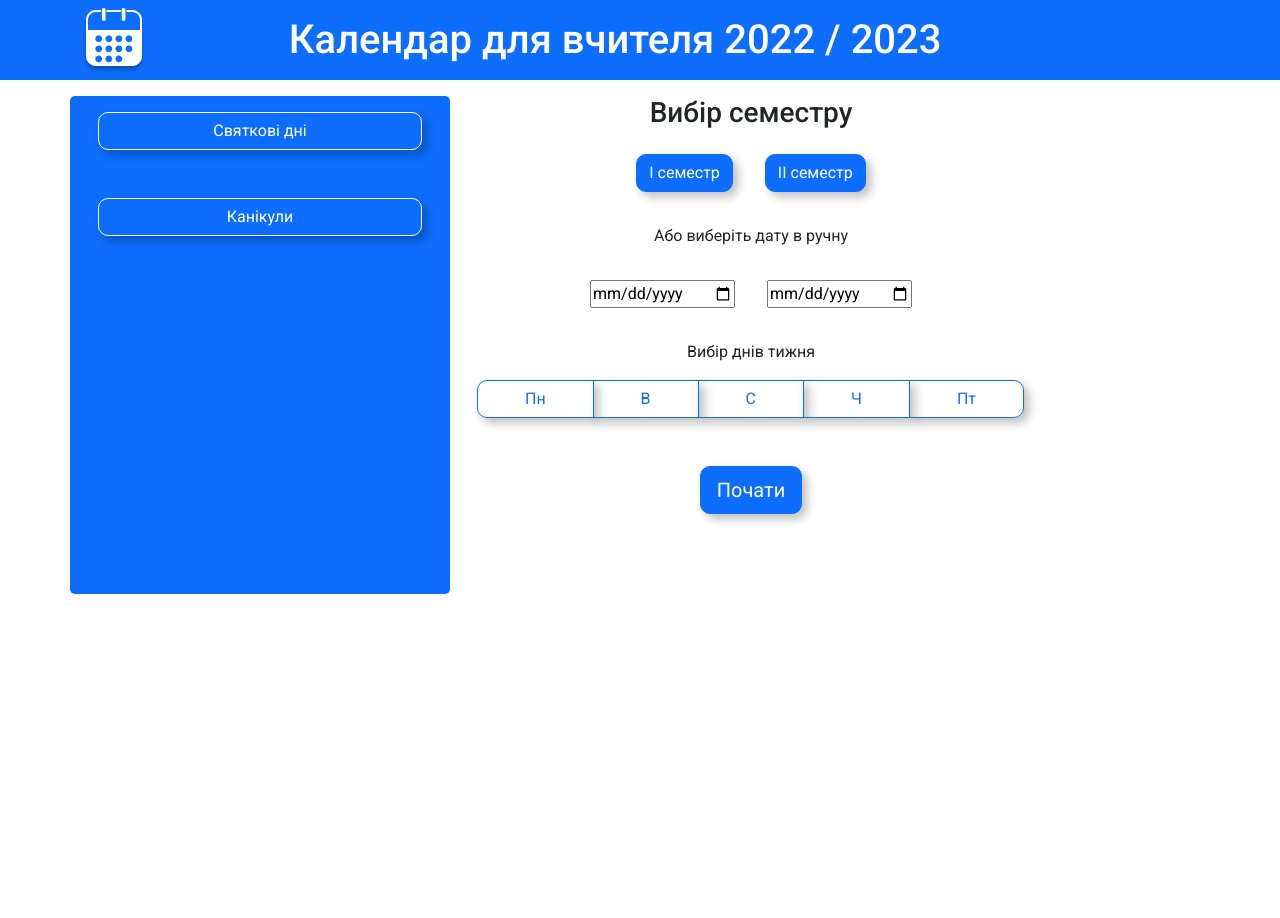
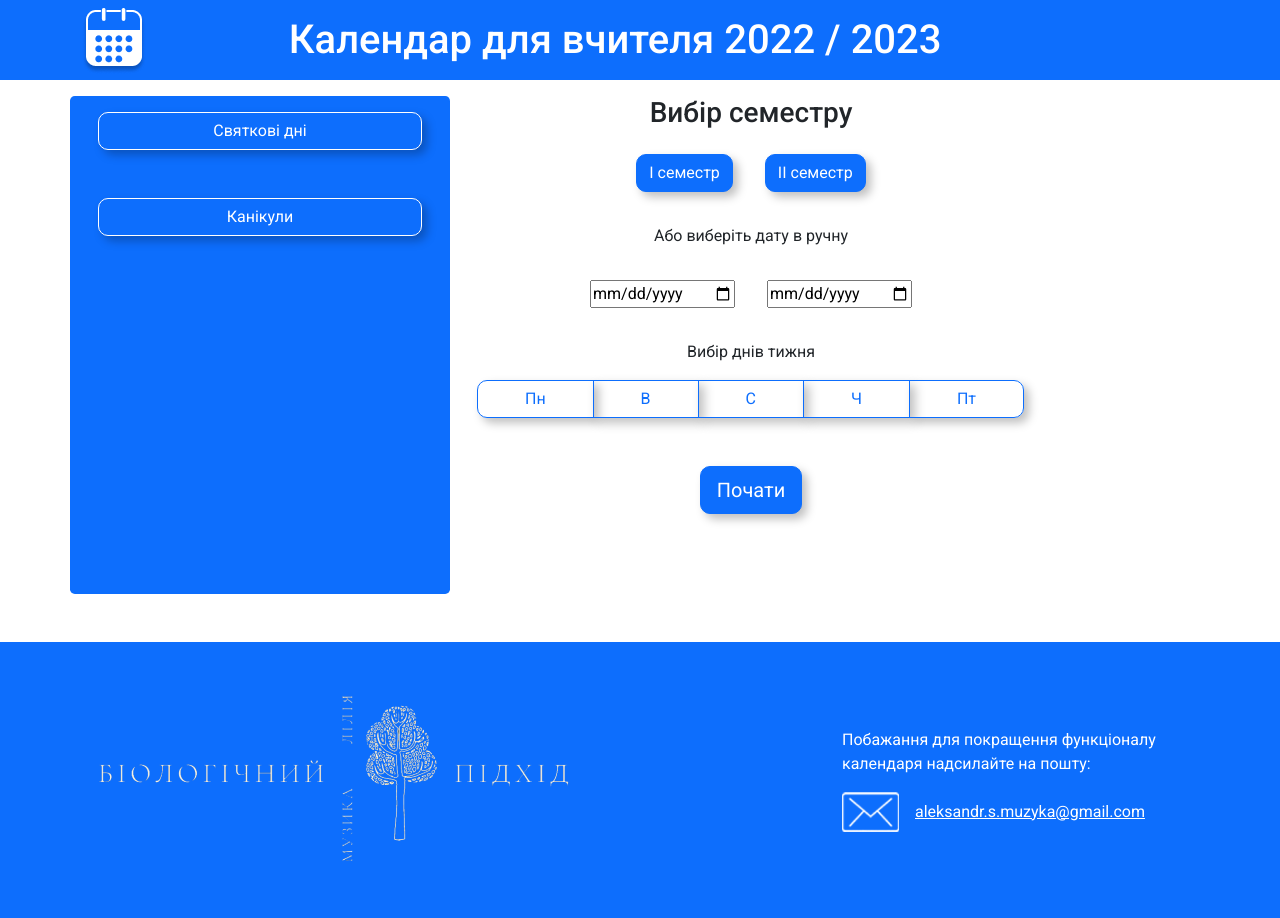
Before and after one commit to AlexMyz/calendar-plan, a plain HTML site: page index.html in a window 1280 px wide. Before the commit the page ends 800 px from the top, so only its background shows below. Drawn offline with nearby package versions, Linux system fonts and the light colour scheme.

Commit message:
added footer

```diff
--- a/index.html
+++ b/index.html
@@ -185,22 +185,25 @@
             </div>
         </main>
 
-        <!-- <footer class="bg-primary mt-auto">
-            <div class="container d-flex justify-content-between align-items-center py-5">
-                <div class="d-flex justify-content-start">
-                    <div class="w-50">
+        <footer class="bg-primary mt-auto">
+            <div class="container">
+                <div class="py-5 row align-items-center">
+                    <div class="col-md-8 col-sm-12">
+                        <div class="row">
+                            <div class="col-sm-12">
                                 <img src="img/footer/bio-icon.png" alt="logo" class="img-fluid">
                             </div>
-                    <div class="">
+                            <!-- <div class="col d-flex">
                                 <a href="#">
-                            <img src="img/footer/facebook-icon.png" alt="facebook" class="img-fluid h-50">
+                                    <img src="img/footer/facebook-icon.png" alt="facebook" class="h-50">
                                 </a>
                                 <a href="#">
-                            <img src="img/footer/instagram-icon.png" alt="instagram" class="img-fluid h-50">
+                                    <img src="img/footer/instagram-icon.png" alt="instagram" class="h-50">
                                 </a>
+                            </div> -->
                         </div>
                     </div>
-                <div class="text-white">
+                    <div class="text-white col">
                         <div class="mb-3">Побажання для покращення  функціоналу  календаря надсилайте на пошту:</div>
                         <a class="text-white d-flex align-items-center" href="mailto:aleksandr.s.muzyka@gmail.com">
                             <img src="img/footer/mail-icon.png" alt="email" class="img-fluid me-3">
@@ -208,7 +211,8 @@
                         </a>
                     </div>
                 </div>
-        </footer> -->
+            </div>
+        </footer>
     </div>
 
 
```
Lines whose indentation alone changed are shown as unchanged.
